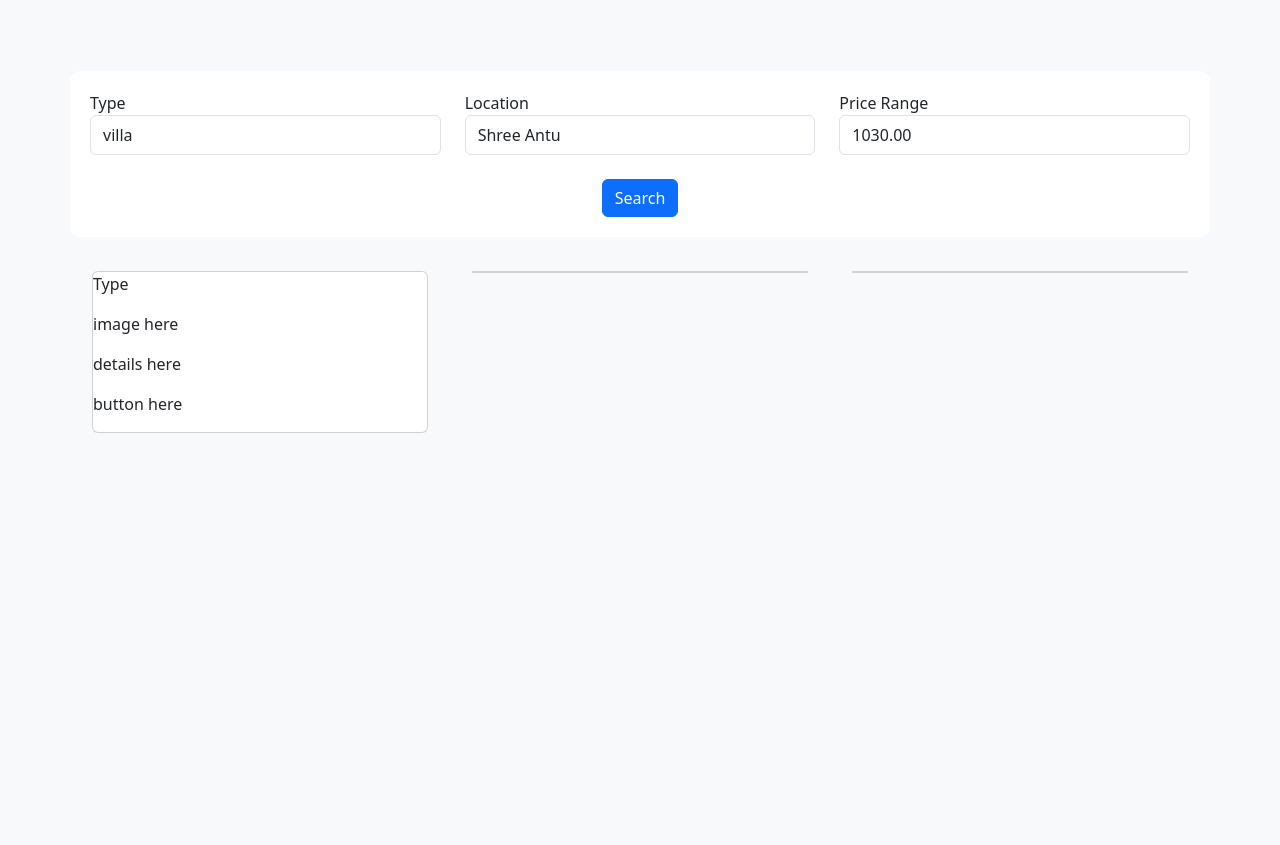
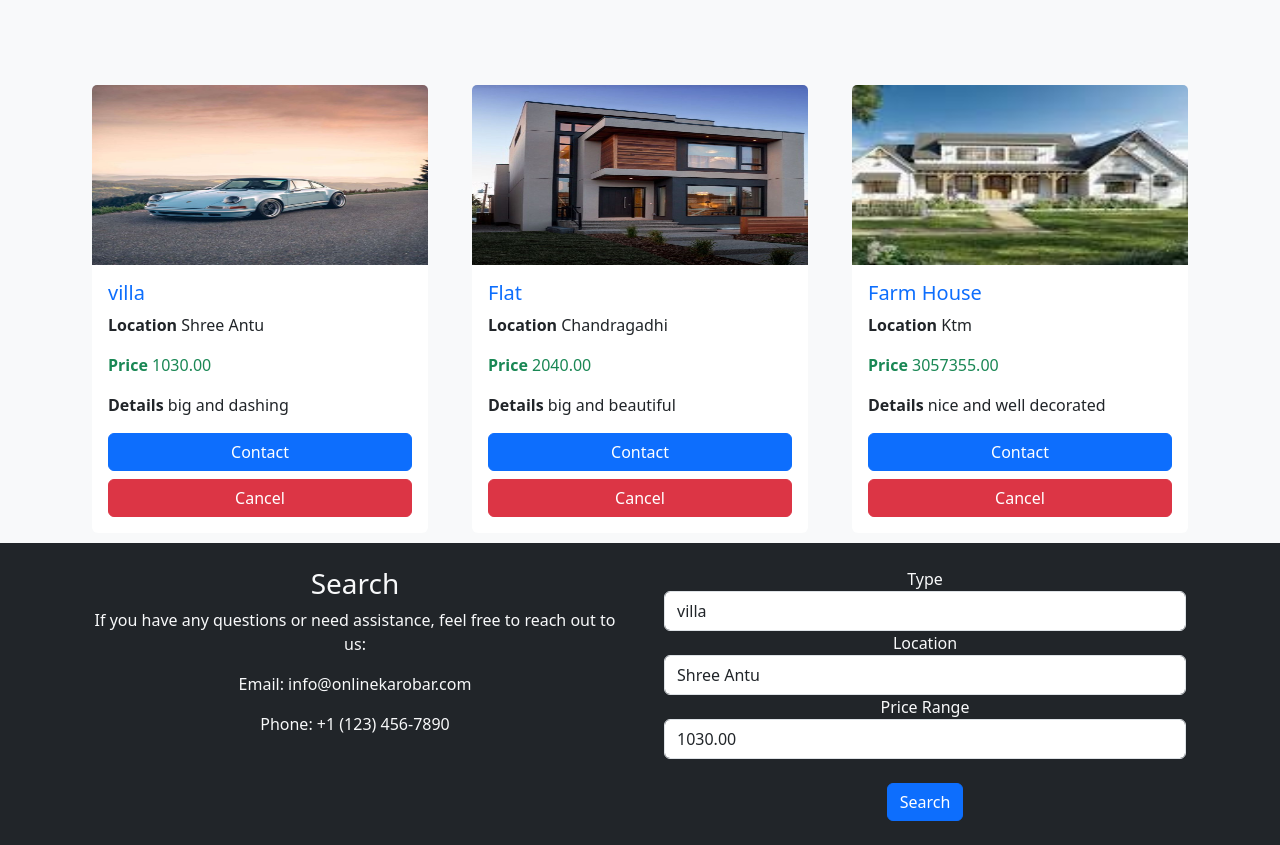
Before and after one commit to DikshitGiri/realEstate, a Django app: page / in a window 1280 px wide. Shown: the part 527-1372 px from the top of the page. Before the commit the page ends 960 px from the top, so only its background shows below. Run offline with Django 4.2, Linux system fonts and the light colour scheme; data comes from the database, SQL or seed files in the repository; both versions use the stored data as it was after the commit; some libraries are stand-ins or nearby versions.

Commit message:
index and search page completed

```diff
--- a/App/templates/pages/index.html
+++ b/App/templates/pages/index.html
@@ -39,22 +39,12 @@
         }
 
         /* Custom style for the house image and slogan row */
-        .house-image-container {
-            background-image: url('beautiful-house-image.jpg'); /* Replace with your house image */
-            background-size: cover;
-            background-position: right center;
-            color: #fff;
-            text-align: left;
-            padding: 40px;
-            border: 1px solid #ddd; /* Border style */
-            border-radius: 10px; /* Rounded corners */
-            overflow: hidden; /* Clip the image to the container */
-        }
+
 
         .house-image {
             width: 100%;
             height: auto;
-            clip-path: polygon(0 0, 100% 0, 100% 80%, 0% 100%); /* Clip the image */
+            border-top-left-radius: 70px;
         }
 
         .slogan {
@@ -78,7 +68,7 @@
     <div class="container ">
 
             <div class="row">
-                <div class="col-md-6">
+                <div class="col-md-6"><br/><br/><br/><br/><br/>
                     <h1 class="slogan">Find Your Dream Home with <br/> OnlineKarobar</h1>
                     <p style="color: #007bff;">Your trusted partner in real estate</p>
 
@@ -92,11 +82,51 @@
     </div>
     <br/><br/> <br/>
     <!-- Search Form -->
-    <div class="container search-container">
-        <form method="post" action="{%url 'property_search' %}">
+
+    <!-- Search Results -->
+    <div class="container mt-4">
+
+        <div class="row">
+            {% for items in properties%}
+            <div class="col-md-4">
+                <div class="card border-0">
+                    <img src="{{items.image.url}}"  class="card-img-top" style="height: 180px;">
+                    <div class="card-body">
+                        <h5 class="card-title text-primary">{{items.property_type}} </h5>
+                        <p class="card-text"><b>Location</b> {{items.location}} </p>
+                        <p class="card-text text-success"><b>Price</b> {{items.price_range}} </p>
+                        <p class="card-text"><b>Details</b> {{items.details}}</p>
+                        <div class="d-grid gap-2">
+                            <button class="btn btn-primary">Contact</button>
+                            <button class="btn btn-danger">Cancel</button>
+                        </div>
+                    </div>
+                </div>
+            </div>
+            {%endfor%}
+        </div>
+
+
+
+    </div>
+
+
+<!-- Footer -->
+<footer class="bg-dark text-light text-center py-4">
+    <div class="container">
+        <div class="row">
+            <div class="col-md-6">
+                <h3>Search</h3>
+                <p>If you have any questions or need assistance, feel free to reach out to us:</p>
+                <p>Email: info@onlinekarobar.com</p>
+                <p>Phone: +1 (123) 456-7890</p>
+            </div>
+            <div class="col-md-6">
+                <div class="container ">
+                    <form method="POST" action="{%url 'property_search' %}">
                         {%csrf_token%}
-            <div class="row">
-                <div class="col-md-4">
+                        <div class="col">
+                            <div class="col-md-12">
                                 <div class="form-group">
                                     <label for="type">Type</label>
                                     <div class="input-group">
@@ -110,7 +140,7 @@
                                     </div>
                                 </div>
                             </div>
-                <div class="col-md-4">
+                            <div class="col-md-12">
                                 <div class="form-group">
                                     <label for="location">Location</label>
                                     <div class="input-group">
@@ -122,7 +152,7 @@
                                     </div>
                                 </div>
                             </div>
-                <div class="col-md-4">
+                            <div class="col-md-12">
                                 <div class="form-group">
                                     <label for="price-range">Price Range</label>
                                     <div class="input-group">
@@ -135,50 +165,19 @@
                                 </div>
                             </div>
                         </div><br/>
-            <div class="row ">
-                <div class="col-md-12 text-center">
-                    <button type="submit" class="btn btn-primary">Search</button>
+                        <div class="row-12 ">
+                            <div class=" text-center">
+                                <button type="submit" class="btn btn-primary btn-block">Search</button>
                             </div>
                         </div>
                     </form>
                 </div>
 
-    <!-- Search Results -->
-    <div class="container mt-4">
-        <div class="row">
-            <div class="col-md-4">
-                <div class="card">
-                    <header>
-                    <p>Type</p>
-
-                    </header>
-                    <body>
-                        <p>image here</p>
-                        <p>details here</p>
-
-                    </body>
-                    <footer>
-                        <p>button here</p>
-                    </footer>
-                    <!-- Card Content Goes Here -->
-                </div>
-            </div>
-            <div class="col-md-4">
-                <div class="card">
-                    <!-- Card Content Goes Here -->
-                </div>
-            </div>
-            <div class="col-md-4">
-                <div class="card">
-                    <!-- Card Content Goes Here -->
             </div>
         </div>
     </div>
-        <!-- Repeat the above card structure for multiple rows -->
-    </div>
+</footer>
 
-    <!-- Include Bootstrap JS -->
-    <script src="https://cdn.jsdelivr.net/npm/bootstrap@5.5.0/dist/js/bootstrap.min.js"></script>
 </body>
 </html>
 
--- a/App/views.py
+++ b/App/views.py
@@ -11,7 +11,8 @@ from django.contrib.auth import login,authenticate
 # Pages starts
 def index(request):
     property_list=Property.objects.all()
-    return render(request, "pages/index.html",{'property_list':property_list})
+    properties=Property.objects.all()
+    return render(request, "pages/index.html",{'property_list':property_list,'properties':properties})
 
 
 def realEstate_dashboard(request):
@@ -42,6 +43,10 @@ def broker_login_page(request):
 
 def broker_register_page(request):
     return render(request,'pages/broker_register.html')
+def update_property_page(request,id):
+    updateable_property=Property.objects.get(id=id)
+    property_type=Property_type.objects.all()
+    return render(request,'components/property_update.html',{'updateable_property':updateable_property,'property_types':property_type})
 
 # pages End
 
@@ -69,7 +74,8 @@ def broker_register(request):
                 return render(request, 'pages/broker_register.html', {'error': 'Username is already taken.'})
         else:
             return render(request, 'pages/broker_register.html', {'error': 'Passwords do not match.'})
-    return render(request, 'page/broker_register.html')
+    else:
+        return render('broker_register_page')
 
 
 def broker_login(request):
@@ -132,7 +138,6 @@ def property_db(request):
             return HttpResponse("failed")
 
 
-
     else:
         return redirect ("add_property_page")
 
@@ -144,10 +149,69 @@ def property_db(request):
 
 # insertion ends
 
-# retrival Begins
+# search Begins
 def property_search(request):
-    return HttpResponse('search is hit')
+    properties=Property.objects.all()
+    if request.method=='POST':
+     type=request.POST.get('property_type')
+     location=request.POST.get('location')
+     price=request.POST.get('price_range')
+     filters={}
+     if type:
+        filters['property_type__icontains'] = type  # Case-insensitive text search
+
+     if location:
+        filters['location__icontains'] = location  # Case-insensitive text search
+
+     if price:
+        filters['price_range'] = price  # Filter properties with price less than or equal to the provided value
+
+     properties = Property.objects.filter(**filters)
+     if properties:
+        return render( request, './pages/search_result.html',{'properties':properties})
+     else:
+         return HttpResponse("search result not found")
+    # else:
+    #   return redirect( 'index')
+# search ends
+
+# updation begins
+def property_update_db(request, id):
+    if request.method=='POST':
+        type=request.POST.get('propertyType')
+        location=request.POST.get('propertyLocation')
+        price=request.POST.get('priceRange')
+        image=request.FILES.get('propertyImage')
+        details=request.POST.get('propertyDetails')
+
+        try:
+          property=Property.objects.get(id=id)
+          property.property_type=type
+          property.location=location
+          property.price_range=price
+          property.details=details
+          if image:
+            property.image=image
+
+          property.save()
+          return HttpResponse("updated successfully")
+
+
+        except property.DoesNotExist:
+          return HttpResponse("property not found")
 
 
 
-# retrival ends
+    else:
+        return redirect ("update_property_page")
+# updation ends
+
+#deletion begins
+def delete_property(request,id):
+    property=Property.objects.get(id=id)
+    property.delete()
+    return redirect('property_table_page')
+
+
+
+#deletion ends
--- a/realEstate/urls.py
+++ b/realEstate/urls.py
@@ -45,7 +45,11 @@ urlpatterns = [
 
     # insertion process ends
     # retrival begins
-    path('property_search', views.property_search,name='property_search')
+    path('property_search', views.property_search,name='property_search'),
     # retrival ends
-
+    # update and deletion begins
+    path('delete_property/<int:id>/', views.delete_property, name='delete_property'),
+    path('update_property_page/<int:id>/', views.update_property_page, name='update_property_page'),
+    path('update_property/<int:id>/',views.property_update_db,name='update_property_db'),
+    # update and deletion ends
 ]+static(settings.MEDIA_URL, document_root=settings.MEDIA_ROOT)
```
Also changed, not shown: App/templates/components/property_table.html (+6 -6 lines), App/templates/components/property_update.html (added, +102 -0 lines), App/templates/pages/search_result.html (added, +145 -0 lines), db.sqlite3, media/property_images/1688645968416.jpg (deleted), media/property_images/1688645968416_JTguJrH.jpg (deleted), media/property_images/Capture_1.PNG (deleted), media/property_images/background-1.jpg.jfif (added), media/property_images/background-1.jpg_dG444YL.jfif (added), media/property_images/car.jfif (added), media/property_images/farmhouse.jfif (added), media/property_images/farmhouse_9DPL0Df.jfif (added), media/property_images/farmhouse_uFH6JG1.jfif (added), media/property_images/flat.jpg (added), 1 more files. Lines whose indentation alone changed are shown as unchanged.
